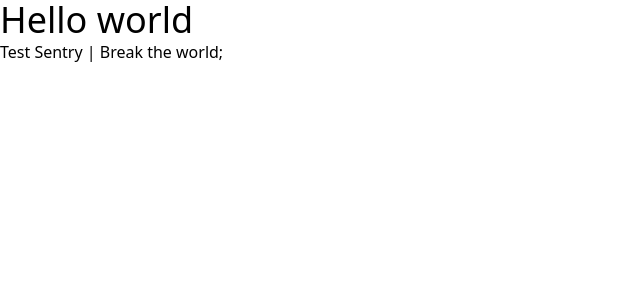
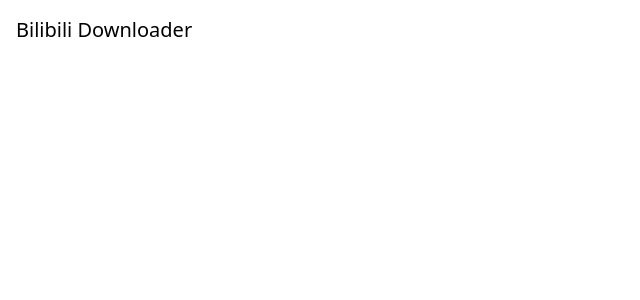
Before and after one commit to hansputera/bilibili-dl, a Next.js app in the folder apps/web/: page / in a window 1280 px wide. Shown: the top 300 px of the page, without its empty margins (0-640 px from the left). Built offline with nearby package versions, Linux system fonts and the light colour scheme.

Commit message:
chore: add tailwind prettier plugin

```diff
--- a/apps/web/app/page.tsx
+++ b/apps/web/app/page.tsx
@@ -1,21 +1,14 @@
-'use client';
+import Navbar from "../components/Navbar";
 
 /**
  * Index page.
  * @return {JSX.Element}
  */
 export default function Index() {
-    return (
-        <div className="container">
-            <p className="text-4xl">Hello world</p>
-            <button
-                onClick={() => {
-                    throw new Error('Frontend Error!');
-                }}
-            >
-                Test Sentry | Break the world
-            </button>
-            ;
-        </div>
-    );
+  return (
+    <>
+      <Navbar />
+      <div className="container mx-auto"></div>
+    </>
+  );
 }
--- /dev/null
+++ b/apps/web/components/Navbar.tsx
@@ -0,0 +1,7 @@
+export default function Navbar() {
+  return (
+    <div className="w-full p-4">
+      <h1 className="text-xl">Bilibili Downloader</h1>
+    </div>
+  );
+}
--- a/package.json
+++ b/package.json
@@ -18,6 +18,7 @@
   "license": "MIT",
   "devDependencies": {
     "execa": "^6.1.0",
+    "prettier-plugin-tailwindcss": "^0.2.8",
     "turbo": "^1.6.3"
   },
   "type": "module",
```
Also changed, not shown: apps/web/.prettierrc.cjs, 1 other file (tests, documents, lock files or other folders).
